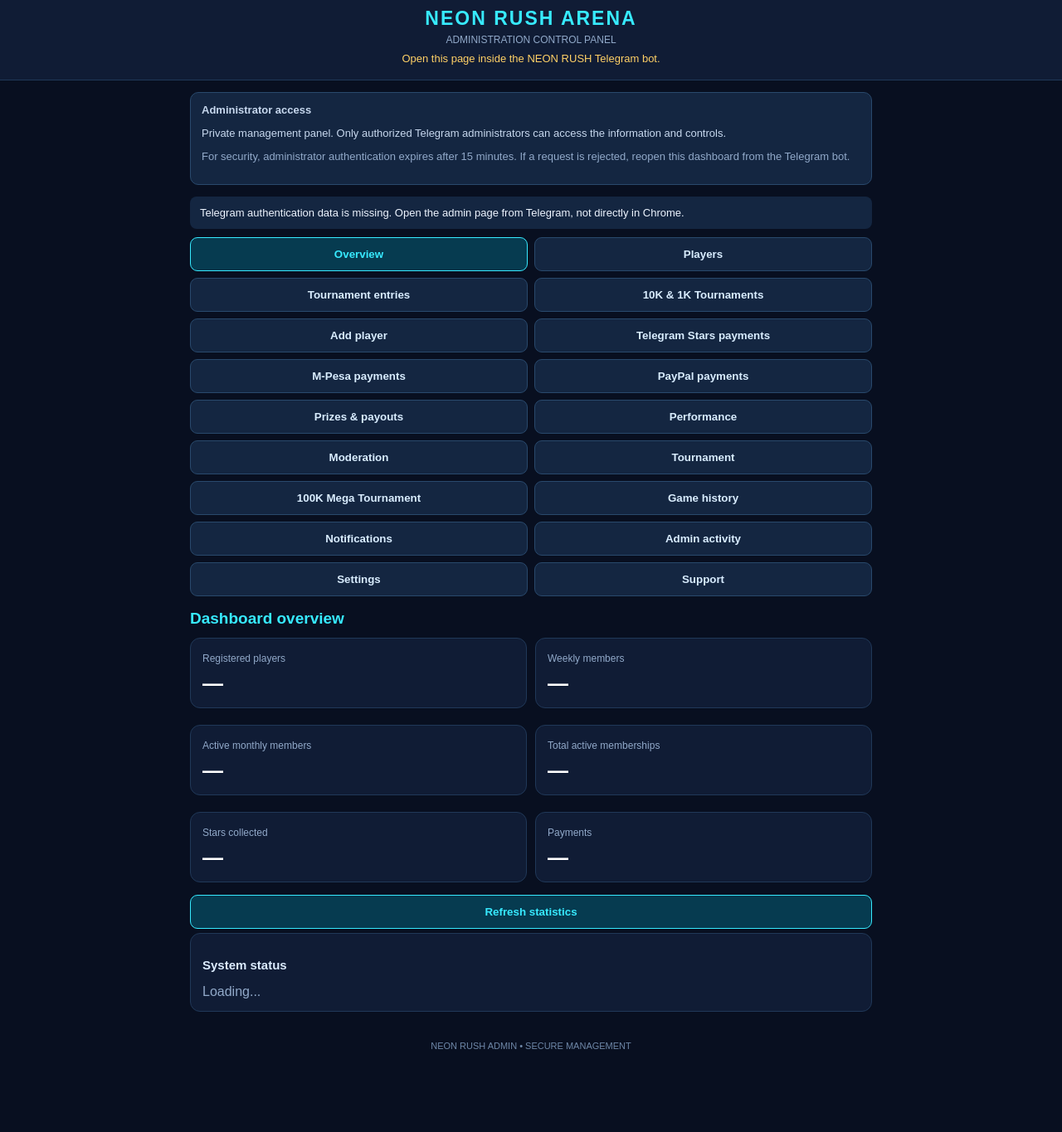
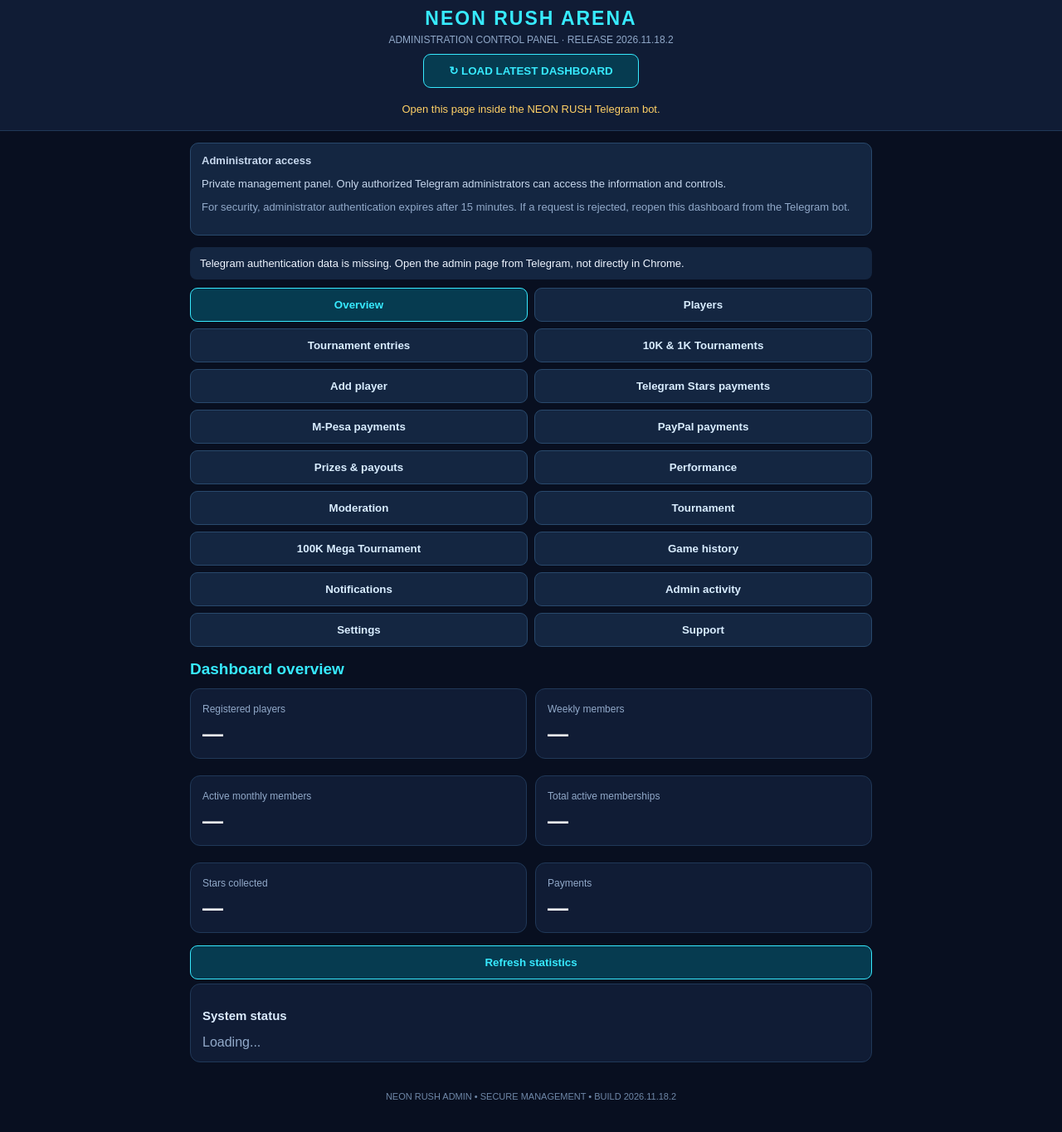
Before and after one commit to dodhiambo26-afk/neon-rush-game, a plain HTML site: page admin.html in a window 1280 px wide. Shown: the part 131-1496 px from the top of the page at 83% size. Before the commit the page ends 1437 px from the top, so only its background shows below. Drawn offline with Linux system fonts and the light colour scheme.

Commit message:
Refresh and version the latest admin dashboard

```diff
--- a/admin.html
+++ b/admin.html
@@ -59,7 +59,8 @@ footer{text-align:center;color:#6f88a8;font-size:11px;padding:25px}
  class="admin-logo"
 >
 <h1>NEON RUSH ARENA</h1>
-<p>ADMINISTRATION CONTROL PANEL</p>
+<p>ADMINISTRATION CONTROL PANEL · RELEASE 2026.11.18.2</p>
+<button class="action" style="max-width:260px;margin:10px auto" onclick="refreshLatestDashboard()">↻ LOAD LATEST DASHBOARD</button>
 <div class="status" id="status">Connecting to secure admin service...</div>
 </header>
 
@@ -456,7 +457,7 @@ Select a tournament period to view its archived details.
 </div>
 </section>
 
-<footer>NEON RUSH ADMIN • SECURE MANAGEMENT</footer>
+<footer>NEON RUSH ADMIN • SECURE MANAGEMENT • BUILD 2026.11.18.2</footer>
 </main>
 
 <script>
@@ -468,8 +469,15 @@ if(tg){
  tg.expand();
 }
 
+const DASHBOARD_VERSION="2026.11.18.2";
 let initData=tg?.initData||"";
 let authorized=false;
+
+function refreshLatestDashboard(){
+ const url=new URL(window.location.href);
+ url.searchParams.set("v",DASHBOARD_VERSION);
+ window.location.replace(url.toString());
+}
 
 function showMessage(text){
  const el=document.getElementById("message");
```
